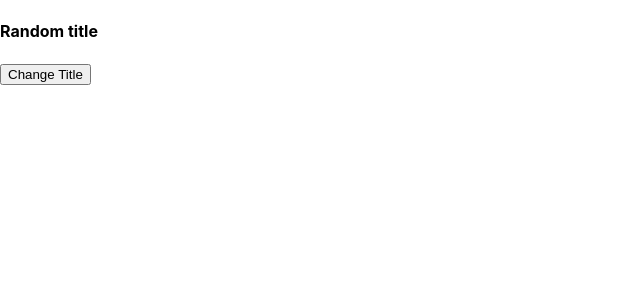
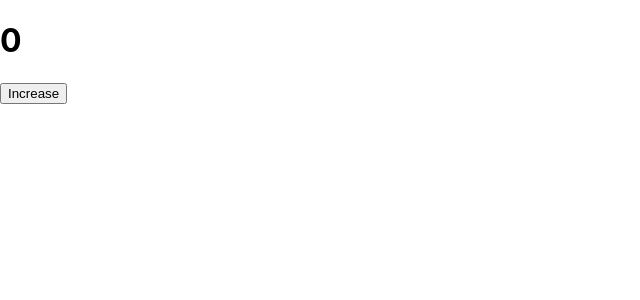
Before and after one commit to ARIF683/React-Practice, a React (Create React App) app in the folder app/: page / in a window 1280 px wide. Shown: the top 300 px of the page, without its empty margins (0-640 px from the left). Built offline with nearby package versions, Linux system fonts and the light colour scheme.

Commit message:
practice2

```diff
--- a/app/src/App.js
+++ b/app/src/App.js
@@ -1,12 +1,12 @@
 import { useState, useEffect, useReducer } from "react";
 import './App.css';
-import UseStateRemoveTitle    from "./Tutorial/UseStateRemoveTitle";
+import UseContext   from "./Tutorial/UseContext";
 
 
 function App() {
   return (
     <>
-      <UseStateRemoveTitle  />
+      <UseContext  />
     </>
   )
 }
--- /dev/null
+++ b/app/src/Tutorial/UseContext.js
@@ -0,0 +1,32 @@
+import React, { useState, useContext } from "react";
+
+const PersonContext = React.createContext();
+
+
+const data = [
+    { id: 1, name: "Arif" }
+]
+
+const UseContext = () => {
+    const [text, setText] = useState(0);
+    const Head = () => {
+        setText(text + 1)
+    }
+    return (
+        <PersonContext.Provider value = {{text: text  , Head: Head  }} >
+            <List />
+
+        </PersonContext.Provider>
+    )
+}
+const List = () => {
+    const text = useContext(PersonContext)
+    return (
+        <>
+        <h1>{text.text}</h1>
+        <button onClick = {text.Head}>Increase</button>
+        </>
+    )
+}
+
+export default UseContext;
```
Also changed, not shown: app/src/Tutorial/PropDrilling.js (added, +26 -0 lines).
